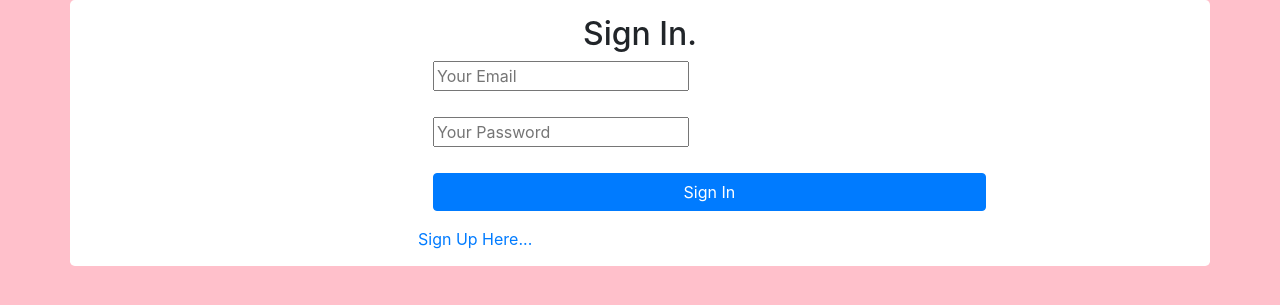
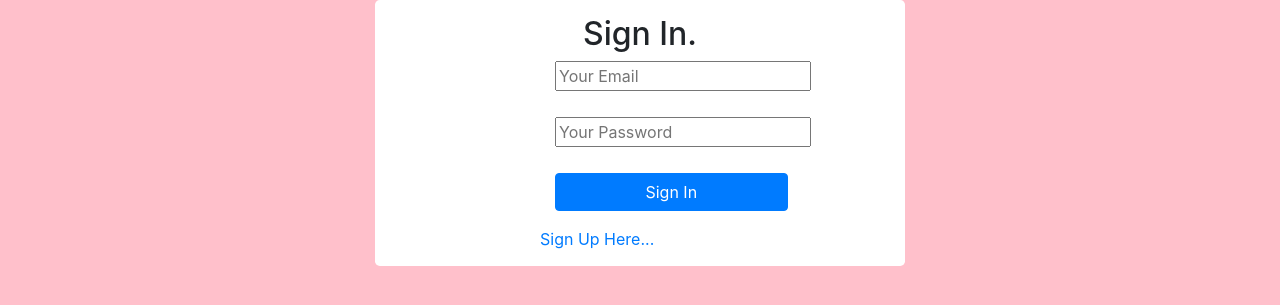
Before and after one commit to kjrohr/relationshiprepophp, a PHP site: page /login.php in a window 1280 px wide. Shown: the top 305 px of the page. Run offline with PHP 8.4, Linux system fonts and the light colour scheme; some libraries are stand-ins or nearby versions.

Commit message:
Styling the login form

```diff
--- a/login.php
+++ b/login.php
@@ -69,7 +69,7 @@
   ?>
   <form method="post">
 
-    <div class="container" style="margin: 0 auto;">
+    <div class="container" style="max-width:530px; margin: 0 auto;">
                 <form class="form-horizontal" role="form">
                   <h2>Sign In.</h2>
                   <div style="margin-left: 30%;">
```
